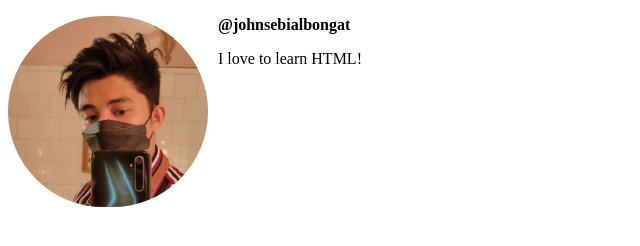
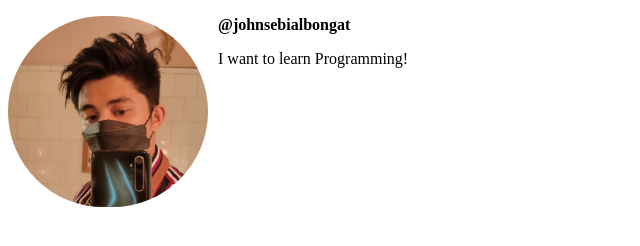
Before and after one commit to kensebial/myfirstproject, a plain HTML site: page First HTML/index.html in a window 1280 px wide. Shown: the full height of the page, 0-640 px from the left. Drawn offline with Linux system fonts and the light colour scheme.

Commit message:
Change love to learn and HTML to Programming

```diff
--- a/First HTML/index.html
+++ b/First HTML/index.html
@@ -17,6 +17,6 @@
   <body>
     <img src="images/Kenn.jpg" alt="An Image of Kenn" />
     <p class="username">@johnsebialbongat</p>
-    <p>I love to learn HTML!</p>
+    <p>I want to learn Programming!</p>
   </body>
 </html>
```
